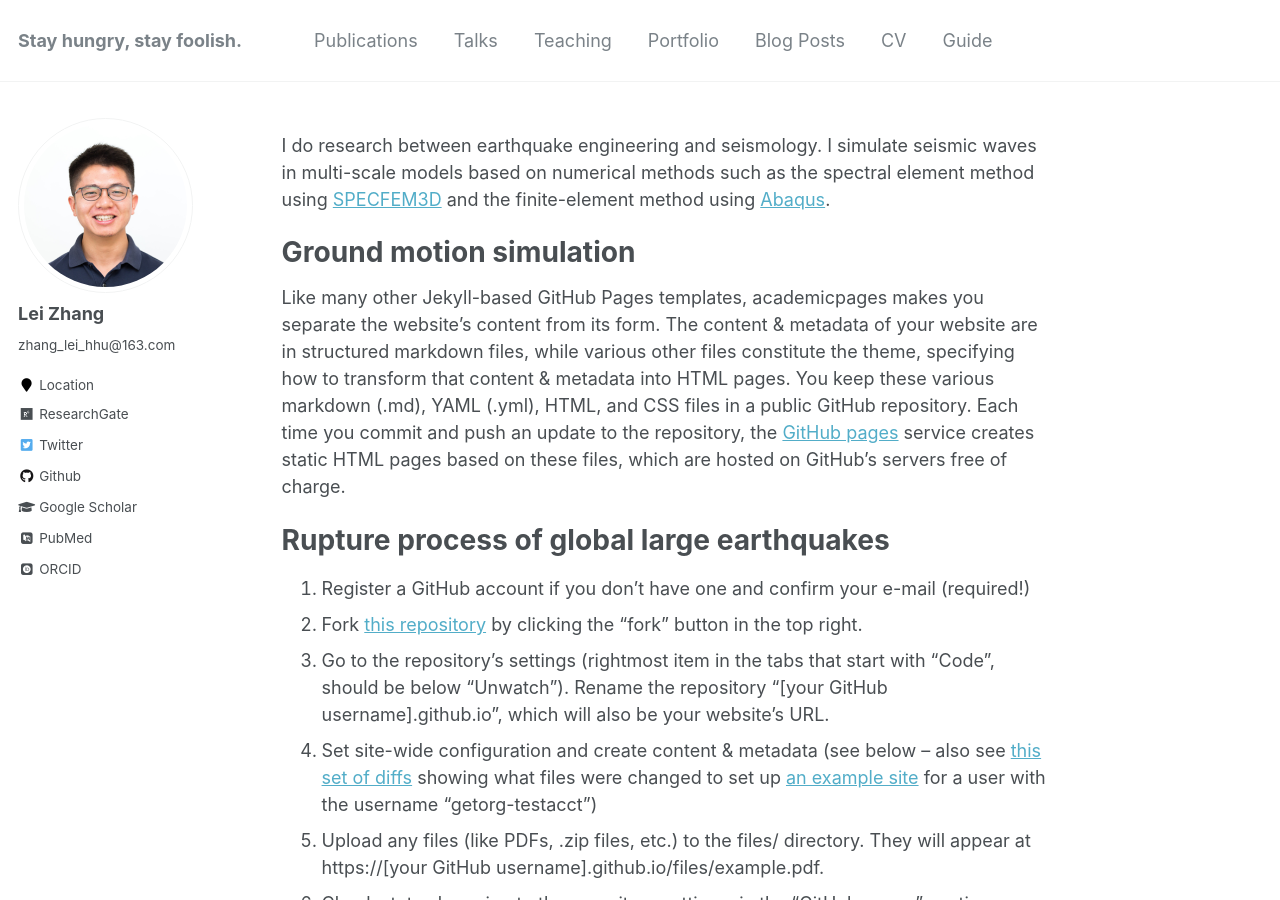
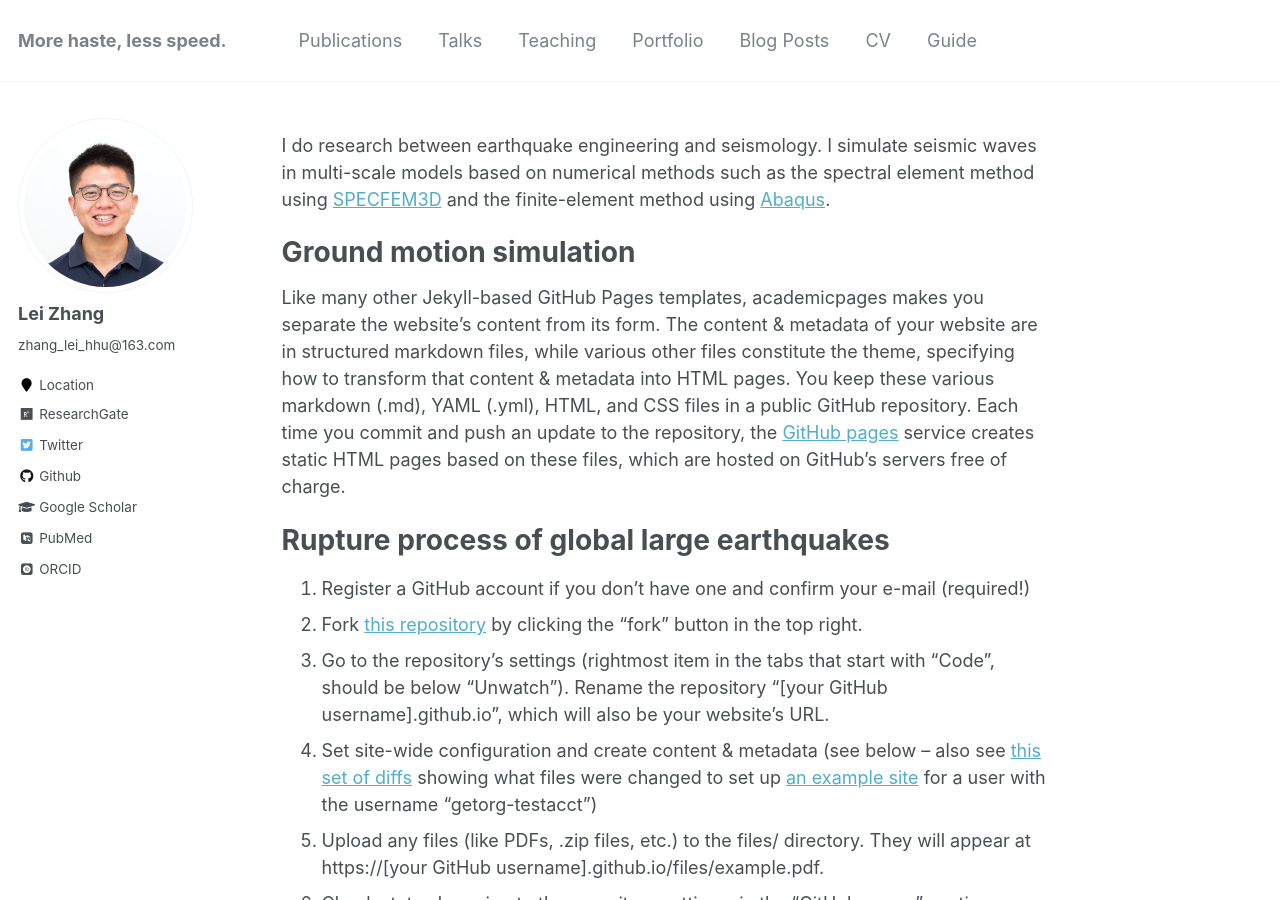
Before and after one commit to zhanglei911/zhanglei911.github.io, a Jekyll site: the page built from _pages/about.md, in a window 1280 px wide and 900 px high. Built offline with Jekyll 4.4.1, drawn with Linux system fonts in a browser that asks for light colours; some web fonts are replaced.

Commit message:
Update _config.yml

```diff
--- a/_config.yml
+++ b/_config.yml
@@ -7,7 +7,7 @@
 
 # Site Settings
 locale                   : "en-US"
-title                    : "Stay hungry, stay foolish."
+title                    : "More haste, less speed."
 title_separator          : "-"
 name                     : &name "Lei Zhang"
 description              : &description "Ph.D student"
```
